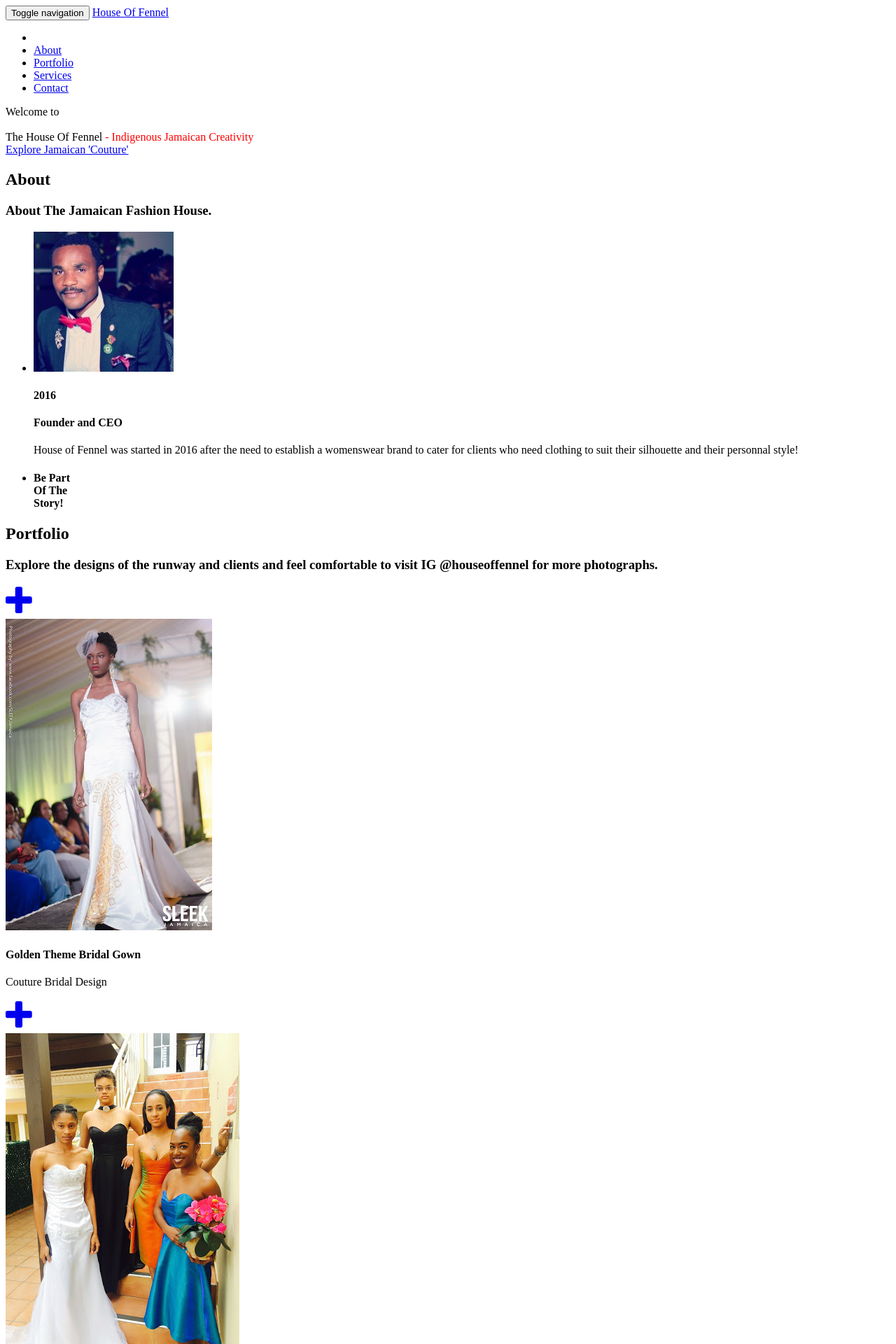
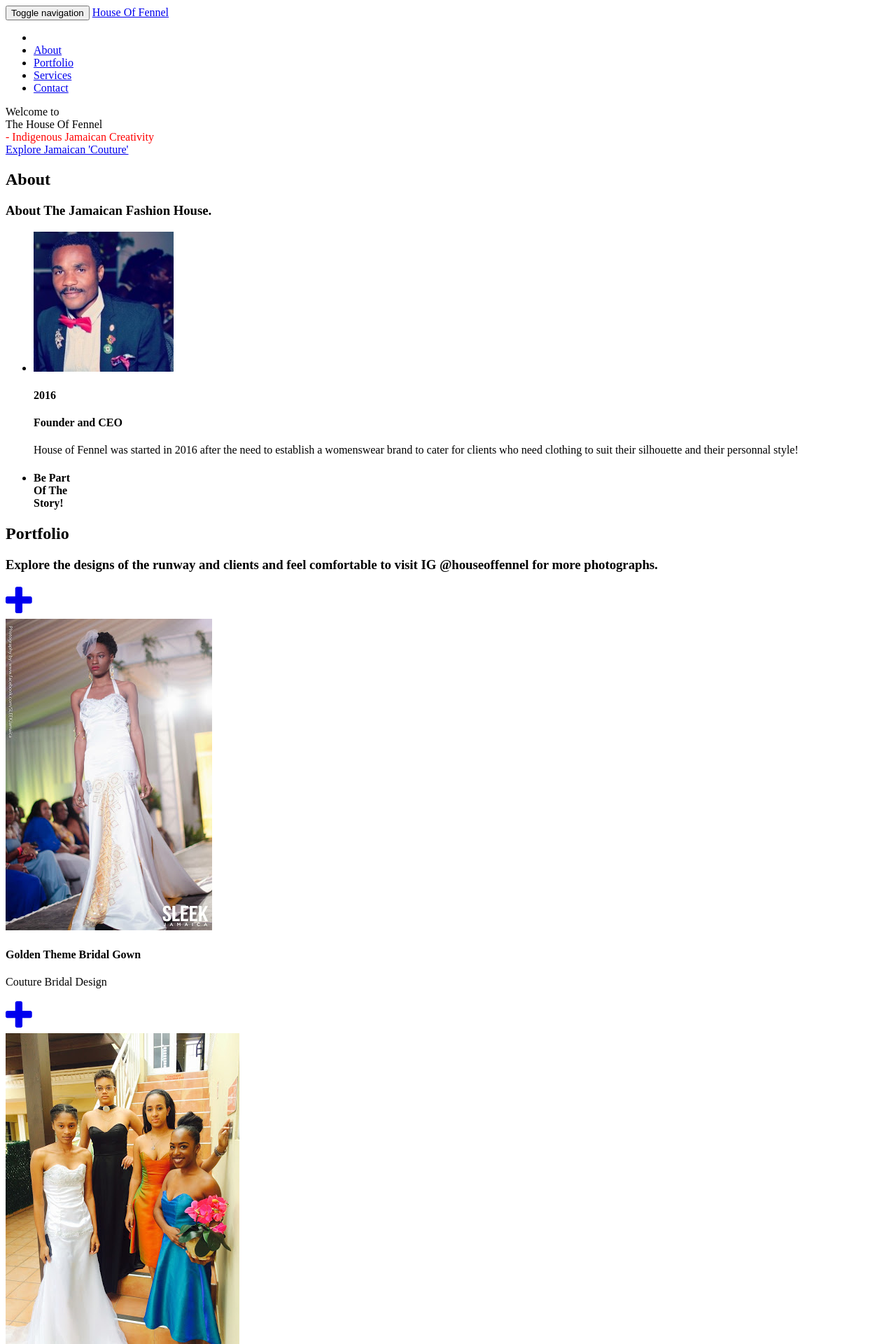
Before and after one commit to phpwebdevelope/phpwebdevelope.github.io, a Jekyll site: the page built from index.html, in a window 1280 px wide. Shown: the top 1920 px of the page at 70% size. Built offline with Jekyll 4.4.1, drawn with Linux system fonts in a browser that asks for light colours; some web fonts are replaced.

Commit message:
Update header.html

```diff
--- a/_includes/header.html
+++ b/_includes/header.html
@@ -41,9 +41,9 @@
     <header>
         <div class="container">
             <div class="intro-text">
-                <div class="intro-lead-in">Welcome to</div></br>
-                <div class="intro-heading">The House Of Fennel
-                <font color="red"> - Indigenous Jamaican Creativity</font></div>
+                <div class="intro-lead-in">Welcome to</div>
+                <div class="intro-heading">The House Of Fennel</div
+                <div><font color="red"> - Indigenous Jamaican Creativity</font></div>
                 <a href="#portfolio" class="page-scroll btn btn-xl">Explore Jamaican 'Couture'</a>
             </div>
         </div>
```
